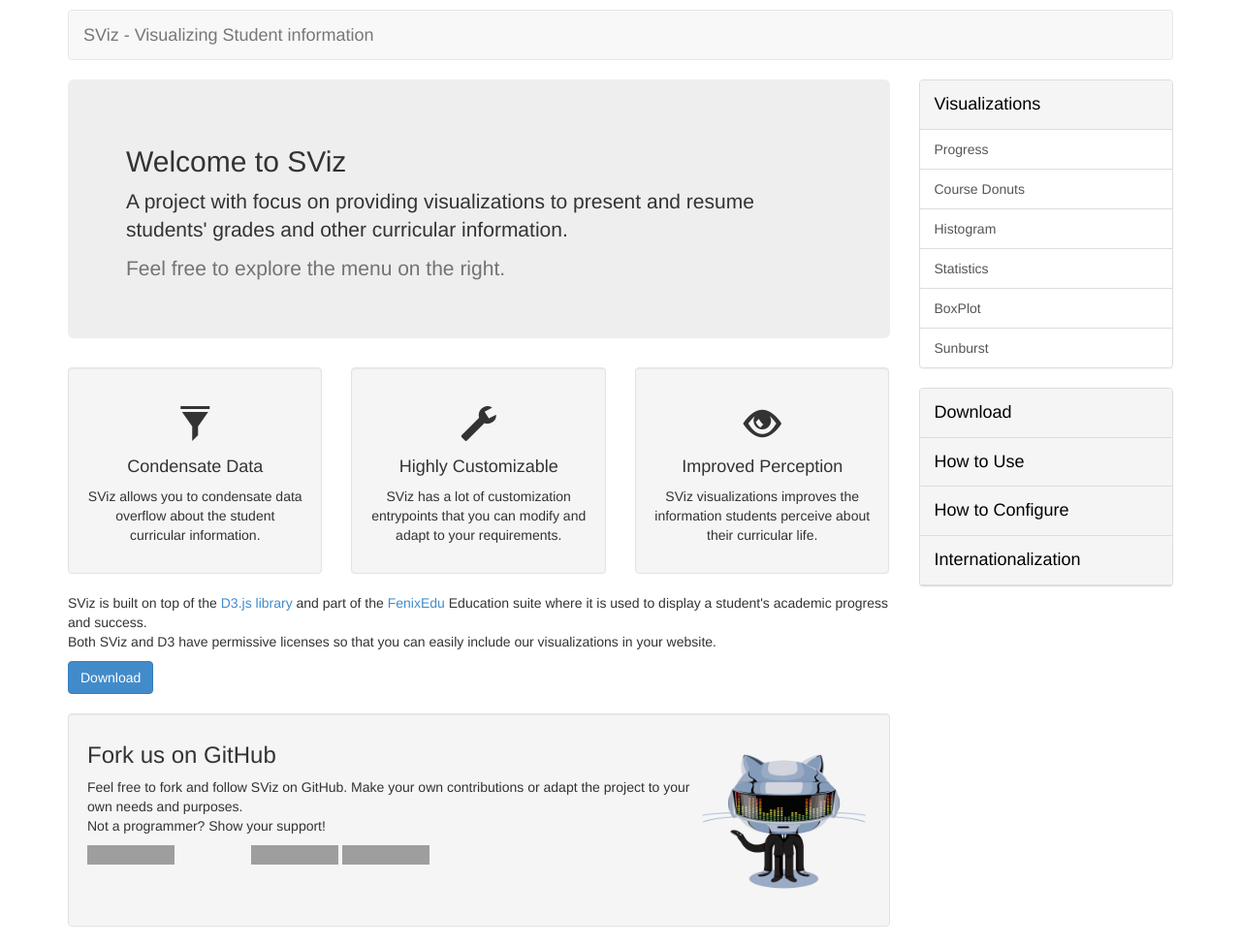
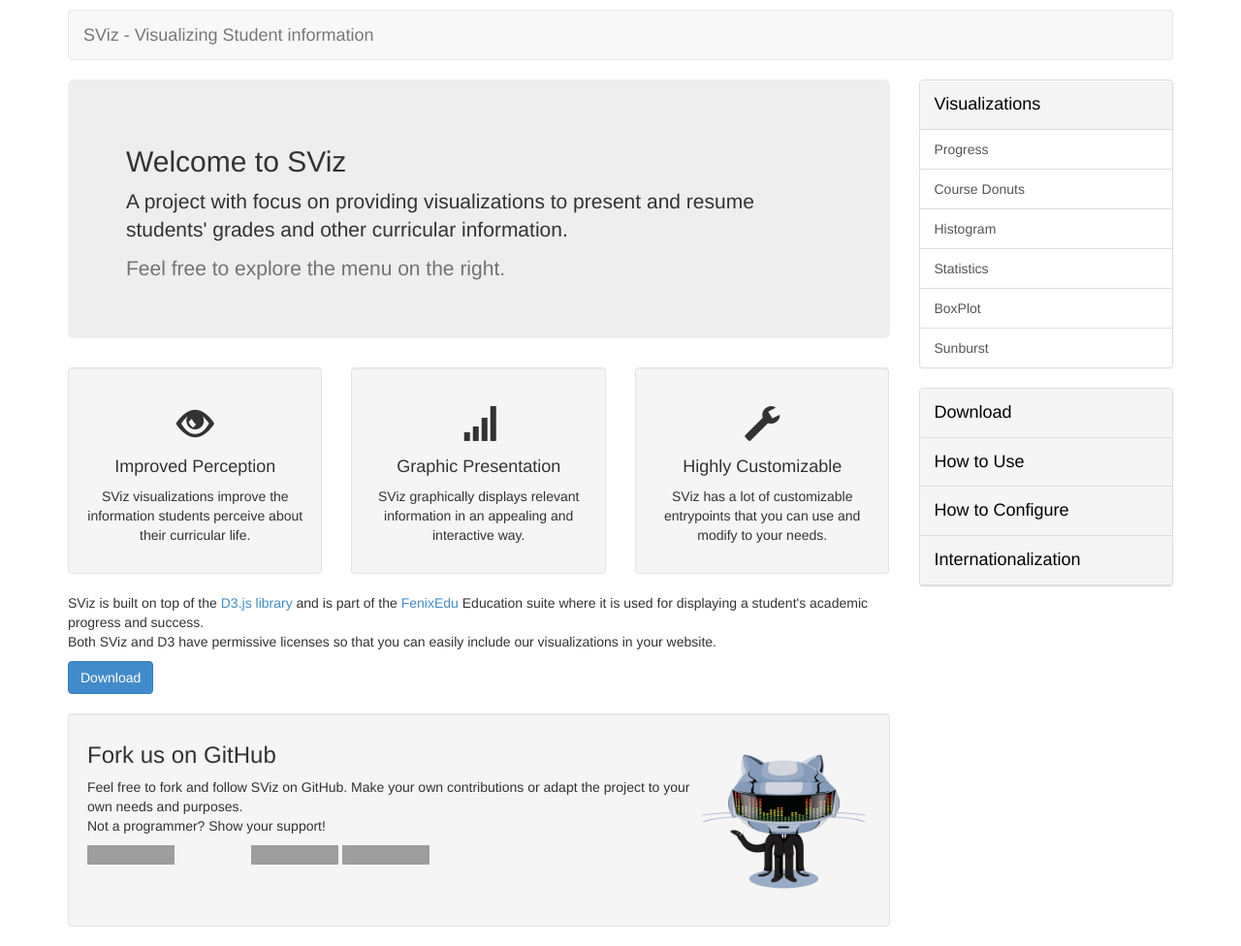
Before and after one commit to FenixEdu/sviz, a Jekyll site: the page built from index.md, in a window 1280 px wide. Shown: the whole page at 97% size. Built offline with Jekyll 4.4.1, drawn with Linux system fonts in a browser that asks for light colours; Markdown is read by kramdown in place of the engine named in the settings; a script that is not in the unit is left out; grey boxes are pictures that could not be loaded.

Commit message:
small updates to the webpage

```diff
--- a/index.md
+++ b/index.md
@@ -13,28 +13,28 @@ title: FenixEdu™ SViz - Visualizing student information
 <div class="row">
 	<div class="col-lg-4">
 		<div class="well">
-			<h1 class="text-center"><i class="glyphicon glyphicon-filter"></i></h1>
-			<h4 class="text-center">Condensate Data</h4>
-			<p class="text-center">SViz allows you to condensate data overflow about the student curricular information.</p>
+			<h1 class="text-center"><i class="glyphicon glyphicon-eye-open"></i></h1>
+			<h4 class="text-center">Improved Perception</h4>
+			<p class="text-center">SViz visualizations improve the information students perceive about their curricular life.</p>
+		</div>
+	</div>
+	<div class="col-lg-4">
+		<div class="well">
+			<h1 class="text-center"><i class="glyphicon glyphicon-signal"></i></h1>
+			<h4 class="text-center">Graphic Presentation</h4>
+			<p class="text-center">SViz graphically displays relevant information in an appealing and interactive way.</p>
 		</div>
 	</div>
 	<div class="col-lg-4">
 		<div class="well">
 			<h1 class="text-center"><i class="glyphicon glyphicon-wrench"></i></h1>
 			<h4 class="text-center">Highly Customizable</h4>
-			<p class="text-center">SViz has a lot of customization entrypoints that you can modify and adapt to your requirements.</p>
-		</div>
-	</div>
-	<div class="col-lg-4">
-		<div class="well">
-			<h1 class="text-center"><i class="glyphicon glyphicon-eye-open"></i></h1>
-			<h4 class="text-center">Improved Perception</h4>
-			<p class="text-center">SViz visualizations improves the information students perceive about their curricular life.</p>
+			<p class="text-center">SViz has a lot of customizable entrypoints that you can use and modify to your needs.</p>
 		</div>
 	</div>
 </div>
 <div style="margin-bottom: 20px">
-	<p>SViz is built on top of the <a href="http://d3js.org/">D3.js library</a> and part of the <a href="http://fenixedu.org/">FenixEdu</a> Education suite where it is used to display a student's academic progress and success.<br/>
+	<p>SViz is built on top of the <a href="http://d3js.org/">D3.js library</a> and is part of the <a href="http://fenixedu.org/">FenixEdu</a> Education suite where it is used for displaying a student's academic progress and success.<br/>
 	Both SViz and D3 have permissive licenses so that you can easily include our visualizations in your website.</p>
 	<button type="button" class="btn btn-primary" onclick="location.href='{{site.baseurl}}/pages/download.html'">Download</button>
 </div>
```
Also changed, not shown: visualizations/histogram/index.md (+2 -2 lines).
